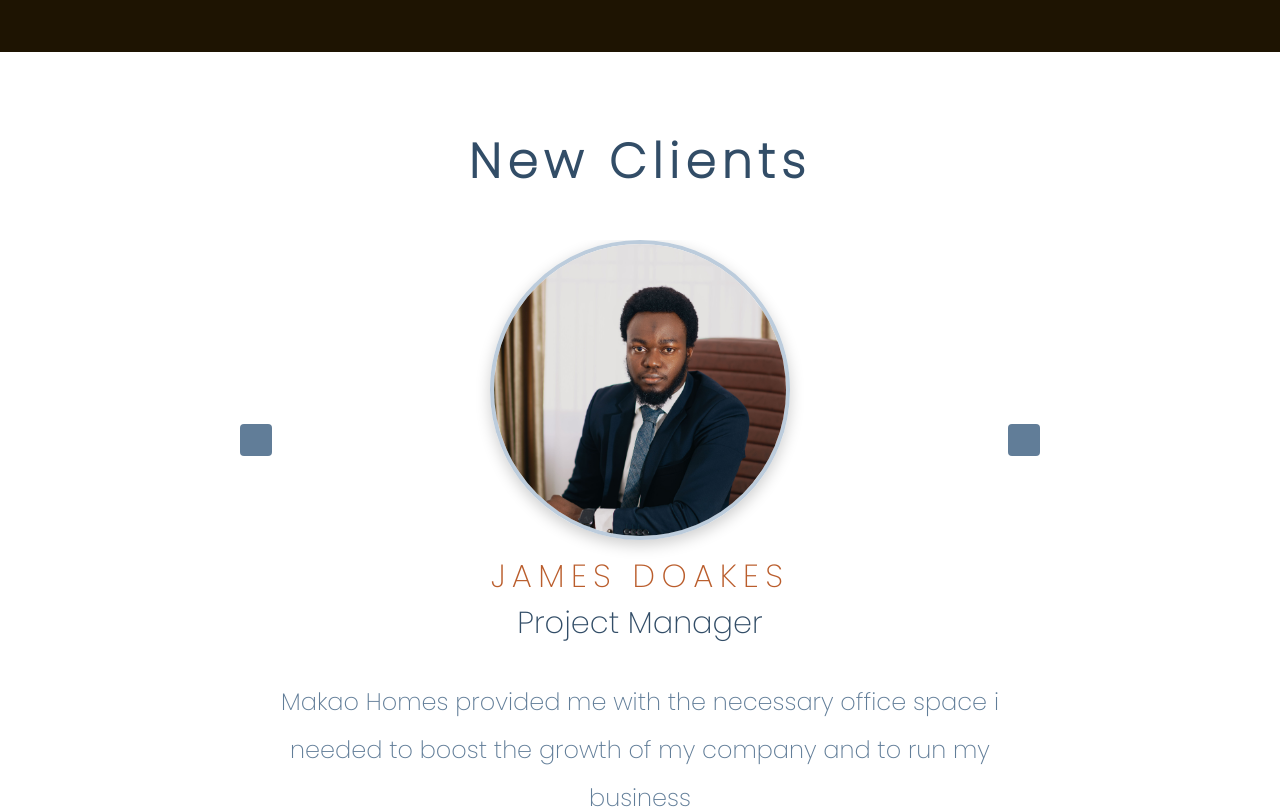
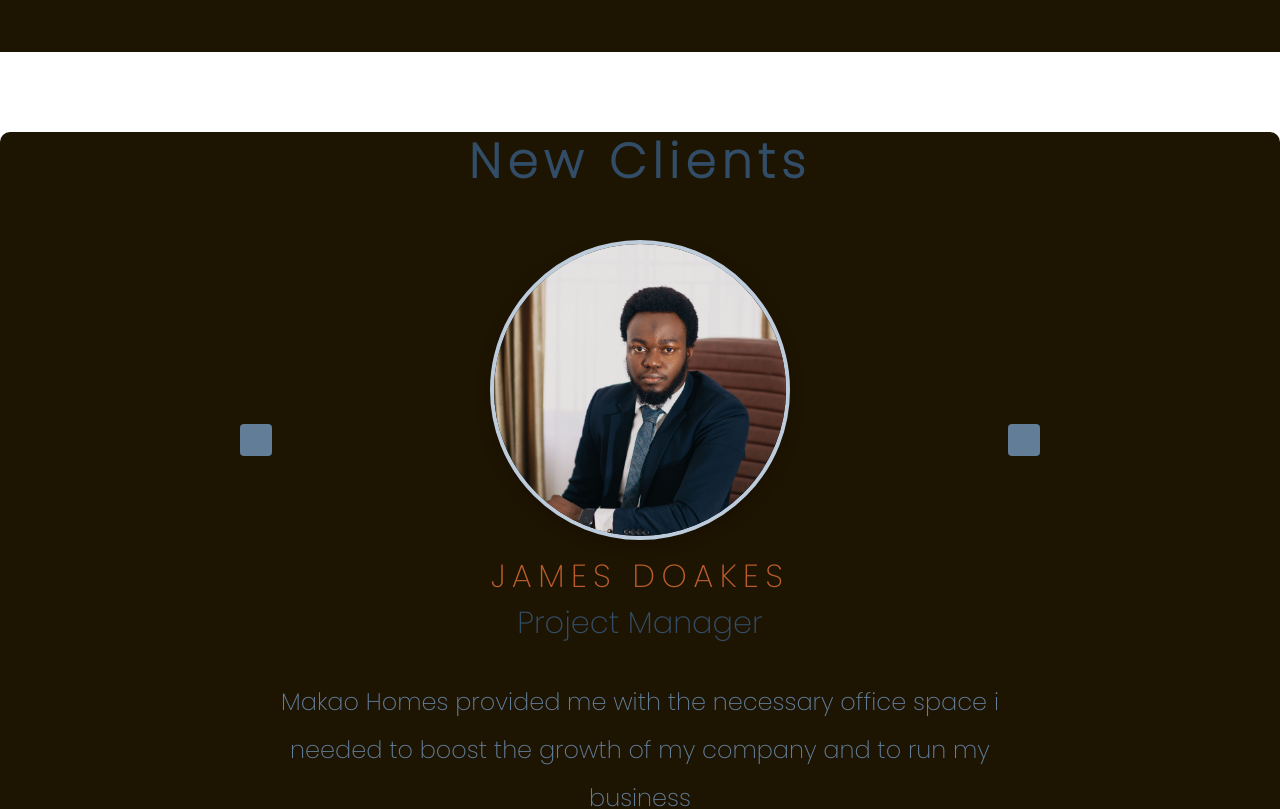
Before and after one commit to luyosamson/MakaoHomes, a React (Create React App) app: page / in a window 1280 px wide. Shown: the part 4980-5789 px from the top of the page. Built offline with nearby package versions, Linux system fonts and the light colour scheme; no server answers.

Commit message:
Modified layout of testimonial

```diff
--- a/src/components/testimony/Testimonial.js
+++ b/src/components/testimony/Testimonial.js
@@ -1,6 +1,7 @@
 import React, {useState, useEffect} from "react"
 import './Testimonial.css'
 import data from "../../data"
+
 
 
 const Testimonial = () => {
@@ -31,6 +32,7 @@ const Testimonial = () => {
 
 
     return (
+        <div className="testimony">
         <section className="section">
            <div className="title">
 
@@ -71,6 +73,8 @@ const Testimonial = () => {
            </button>
            </div>
         </section>
+
+        </div>
     )
 }
 
```
